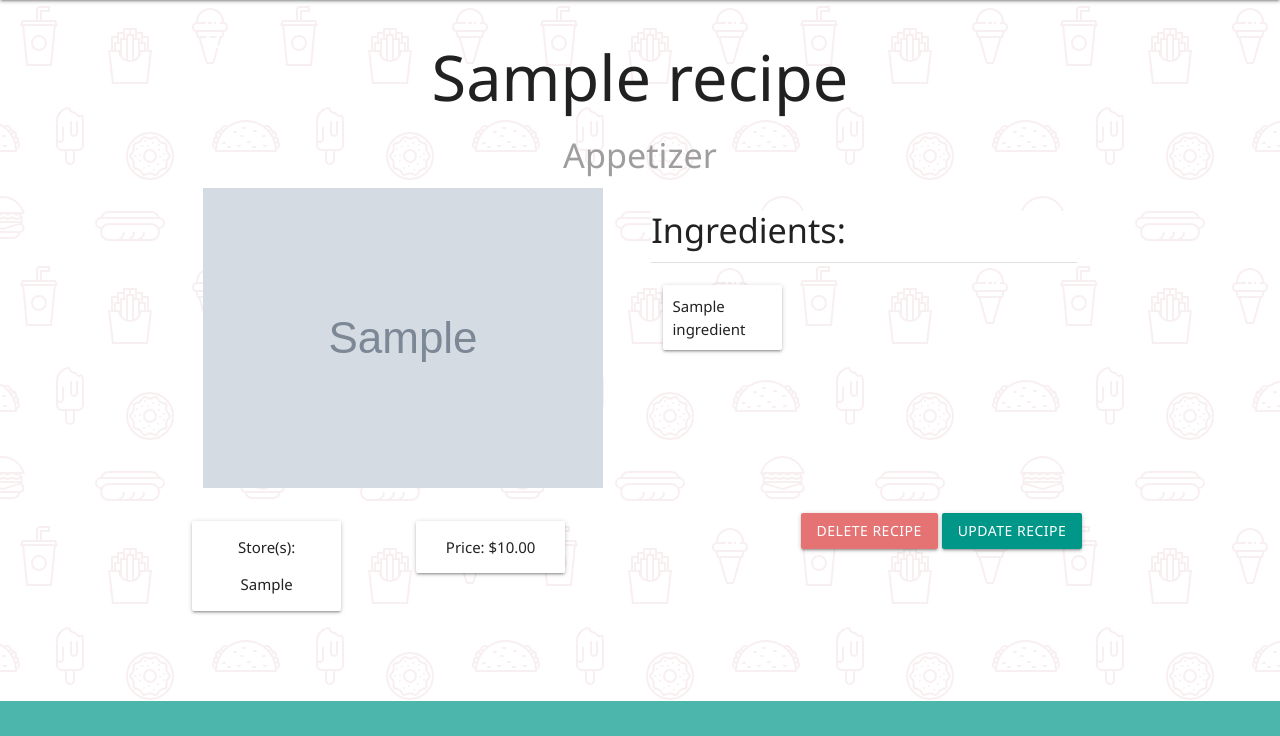
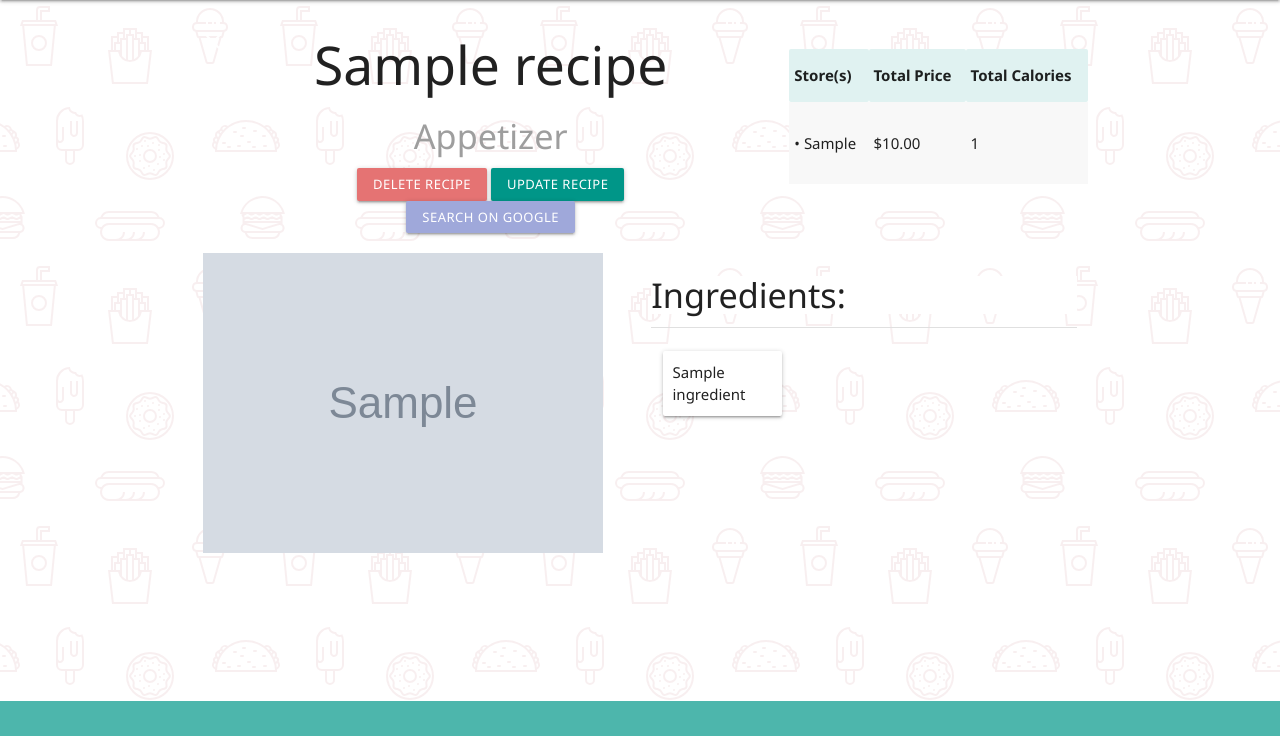
Before and after one commit to JuanitoDeLaTorre/Lucy_Meals, a Django app: page /recipes/1/ in a window 1280 px wide. Shown: the part 64-800 px from the top of the page. Run offline with Django 4.2, Linux system fonts and the light colour scheme; a user stored in the database is signed in; tables that the repository leaves empty hold one stand-in row (values such as "Sample post"); grey boxes marked "Sample" are stand-in pictures.

Commit message:
detail page styling

```diff
--- a/main_app/static/css/style.css
+++ b/main_app/static/css/style.css
@@ -80,3 +80,8 @@ main {
     width: 15%;
     bottom: 6px;
 }
+
+tr td {
+    max-width: 300px;
+    white-space:normal;
+  }
--- a/main_app/templates/detail.html
+++ b/main_app/templates/detail.html
@@ -2,10 +2,40 @@
 
 {% block content %}
 
-<section class="center title">
-<h1 class=" ">{{recipe.name}}</h1>
-<h4 class=" grey-text">{{recipe.category}}</h4>
-</section>
+<div class="row container valign-wrapper">
+    <section class="center title col s6">
+        <h2 class=" ">{{recipe.name}}</h2>
+        <h4 class="grey-text">{{recipe.category}}</h4>
+        {% if recipe.user == user %}
+            <a href="{% url 'recipes_delete' recipe.id %}" class="red lighten-2 btn-small">delete recipe</a>
+            <a href="{% url 'recipes_update' recipe.id %}" class="teal btn-small">update recipe</a>
+            <a href="{{search_string}}" class="indigo lighten-3 btn-small" target="_blank">search on google</a>
+        {% endif %}
+    </section>
+    <table class = "striped white col s4">
+        <thead  class = "teal lighten-5">
+            <tr>
+                <th>Store(s)</th>
+                <th>Total Price</th>
+                <th>Total Calories</th>
+            </tr>
+          </thead>
+        <tbody>
+            <tr>
+                <td>
+                    <ul>
+                        {% for store in stores %}
+                            <li >• {{store}}</li>
+                        {% endfor %}
+                    </ul>
+                </td>
+                <td>${{price}}</td>
+                <td>{{calories}}</td>
+            </tr>
+        </tbody>
+    </table>
+</div>
+
 <section class="row container">
     <div class="col s6">
         <img src="{{recipe.img_url}}" alt="" class="responsive-img">
@@ -25,34 +55,8 @@
 
             </li>
 
-
             {% endfor %}
         </ul>
     </div>
 
-</section>
-<section class="row container">
-<div class="col s2 card center">
-
-    <p>Store(s):</p>
-    <ul>
-    {% for store in stores %}
-        <li >{{store}}</li>
-    {% endfor %}
-</ul>
-</div>
-<div class="col s1"></div>
-<div class="col s2 card center">
-    <p class="">Price: ${{price}}</p>
-</div>
-
-<div class="col s6 push-s3 ">
-{% if recipe.user == user %}
-<a href="{% url 'recipes_delete' recipe.id %}" class="red lighten-2 btn">delete recipe</a>
-<a href="{% url 'recipes_update' recipe.id %}" class="teal btn">update recipe</a>
-{% endif %}
-</div>
-
-
-</section>
 {% endblock %}
--- a/main_app/views.py
+++ b/main_app/views.py
@@ -76,6 +76,7 @@ def recipes_detail(request, recipe_id):
     total_calories = 0
     total_price = 0
     stores = []
+    search_string = "https://www.google.com/search?q="
 
     for ing in recipe.ingredients.all():
         total_calories += ing.calories
@@ -83,8 +84,17 @@ def recipes_detail(request, recipe_id):
         if ing.store not in stores:
             stores.append(ing.store)
 
+    #append words to google search with + in between
+    for word in recipe.name.split(' '):
+        search_string += word
+        search_string += '+'
+
+    #remove last + from search_string
+    search_string = search_string.rstrip(search_string[-1])
+
+
     return render(request, 'detail.html', {
-        'recipe': recipe, 'calories': total_calories, 'price': total_price, 'stores': stores
+        'recipe': recipe, 'calories': total_calories, 'price': total_price, 'stores': stores, 'search_string':search_string
     })
 
 
```
